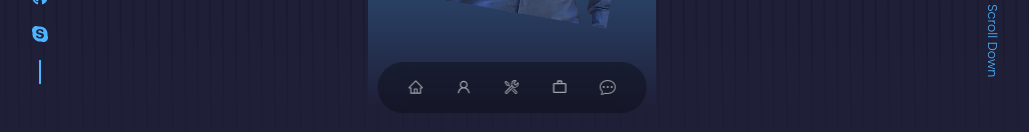
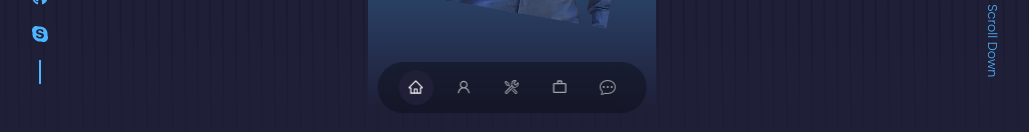
Before and after one commit to ash14ish/My-Portfolio, a React (Create React App) app: page / in a window 1280 px wide. Shown: the part 668-800 px from the top of the page, without its empty margins (128-1157 px from the left). Built offline with nearby package versions, Linux system fonts and the light colour scheme.

Commit message:
portfolio

```diff
--- a/src/components/Navbar/Navbar.jsx
+++ b/src/components/Navbar/Navbar.jsx
@@ -6,7 +6,7 @@ import { MdWorkOutline } from "react-icons/md";
 import { BsChatDots } from "react-icons/bs";
 
 const Navbar = () => {
-  const [activeNav, setActiveNav] = useState("#");
+  const [activeNav, setActiveNav] = useState("home");
 
   const activeNavToggleHandler = id => {
     setActiveNav(id);
```
